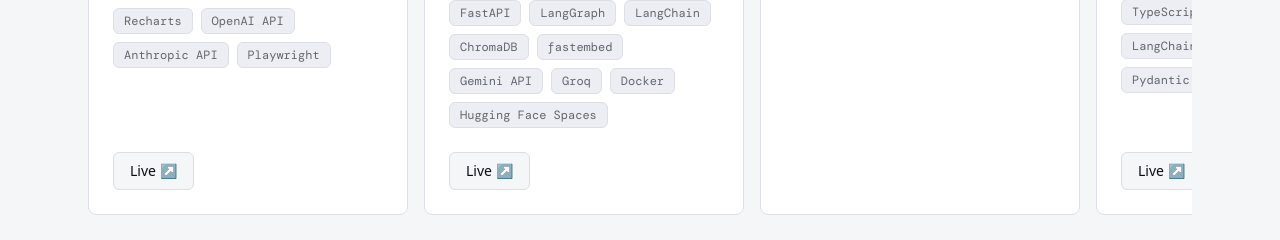
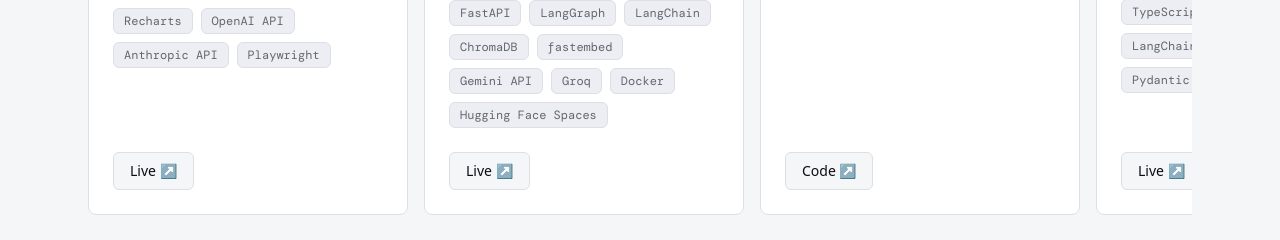
Before and after one commit to muhamad-hammad/portfolio, a Next.js app: page / in a window 1280 px wide. Shown: the part 3300-3540 px from the top of the page. Built offline with nearby package versions, Linux system fonts and the light colour scheme; no server answers.

Commit message:
fix: correct project github urls, fallback to code link when no live url

```diff
--- a/components/ProjectCard.tsx
+++ b/components/ProjectCard.tsx
@@ -28,16 +28,14 @@
         ))}
       </ul>
       <div className="mt-auto pt-4 sm:pt-6 flex flex-wrap gap-3">
-        {project.liveUrl && (
         <a
-            href={project.liveUrl}
+          href={project.liveUrl ?? project.githubUrl}
           target="_blank"
           rel="noreferrer"
           className="focus-ring border border-border bg-bg px-4 py-2 rounded-md text-sm hover:border-accent transition-colors"
         >
-            Live ↗
+          {project.liveUrl ? "Live ↗" : "Code ↗"}
         </a>
-        )}
       </div>
     </article>
   );
--- a/data/portfolio.ts
+++ b/data/portfolio.ts
@@ -40,7 +40,7 @@
     description:
       "Agentic RAG platform for academic papers with two workflows: full-document summarization and targeted Q&A. FastAPI backend with LangGraph orchestration, ChromaDB vector store, and a Next.js 14 frontend deployed across Hugging Face Spaces and Vercel.",
     tags: ["Next.js", "TypeScript", "Tailwind", "FastAPI", "LangGraph", "LangChain", "ChromaDB", "fastembed", "Gemini API", "Groq", "Docker", "Hugging Face Spaces"],
-    githubUrl: "https://github.com/muhamad-hammad/ResearchPaperReaderRAG",
+    githubUrl: "https://github.com/muhamad-hammad/ScholAR",
     liveUrl: "https://ask-scholar.vercel.app/",
     featured: true,
     domain: "AI & GenAI",
@@ -70,7 +70,7 @@
     description:
       "Autonomous cold-outreach agent. A LangGraph pipeline researches each prospect, drafts a personalized email, and schedules it, while a decoupled outbox poller handles delivery, fully resumable from the database. Provider-agnostic LLM layer, dry-run-safe by default, with built-in compliance and an operator console.",
     tags: ["Next.js", "FastAPI", "LangGraph", "Python", "Neon Postgres", "TypeScript", "Resend", "Docker"],
-    githubUrl: "https://github.com/muhamad-hammad/LeadFlowAI.git",
+    githubUrl: "https://github.com/muhamad-hammad/LeadFlowAI",
     liveUrl: "https://leadflowai-mh.vercel.app",
     featured: true,
     domain: "Full-Stack & GenAI",
```
Lines whose indentation alone changed are shown as unchanged.
